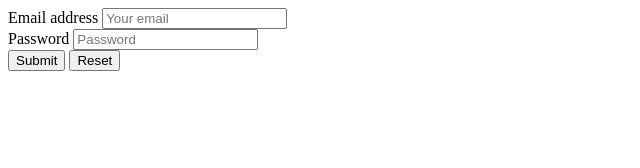
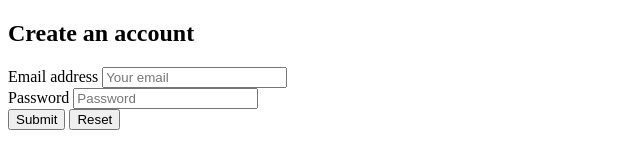
Before and after one commit to sadon26/Login, a plain HTML site: page index.html in a window 1280 px wide. Shown: the whole page, without its empty margins (0-640 px from the left). Drawn offline with Linux system fonts and the light colour scheme.

Commit message:
dayo's login-page

```diff
--- a/index.html
+++ b/index.html
@@ -6,6 +6,7 @@
 <body>
 	<form action="ashadayosamuel@gmail.com" method="POST">
 		<div>
+		<h2>Create an account</h2>
 		<label for="username">Email address</label>
 		<input type="email" id="username" placeholder="Your email" required>
 		<br>
```
